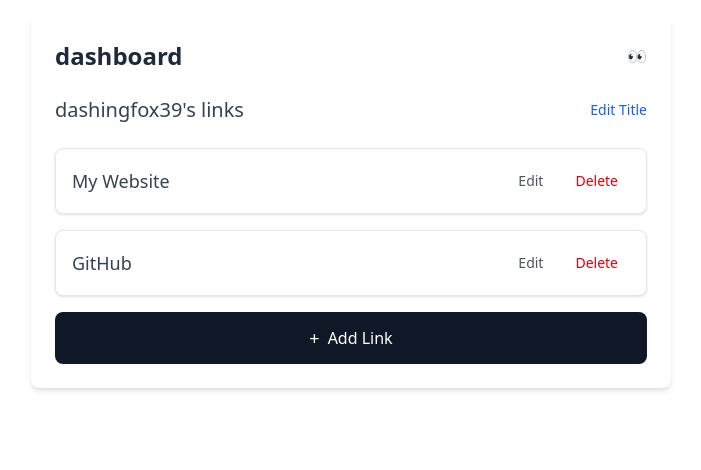
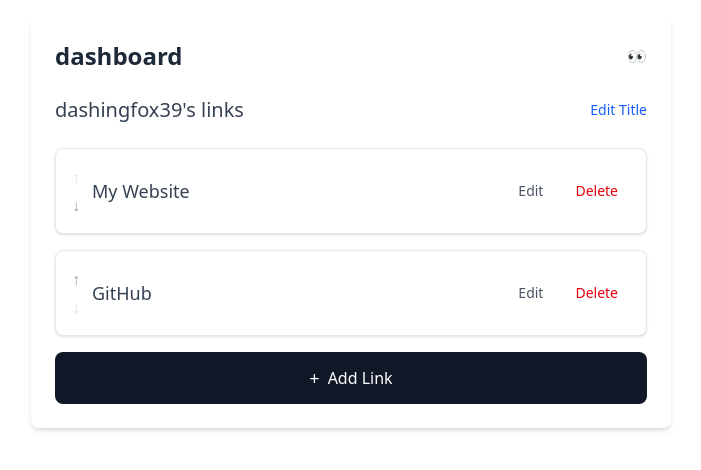
Before and after one commit to suhailxyz/wundalink, an Angular app in the folder frontend/: page /dashboard in a window 1280 px wide. Shown: the top 470 px of the page, without its empty margins (289-990 px from the left). Built offline with nearby package versions, Linux system fonts and the light colour scheme.

Commit message:
feat: add up/down arrows for link reordering

```diff
--- a/frontend/src/app/pages/dashboard-page/dashboard-page.component.html
+++ b/frontend/src/app/pages/dashboard-page/dashboard-page.component.html
@@ -60,11 +60,25 @@
       <div *ngFor="let link of links; let i = index"
            class="bg-white rounded-lg shadow-sm border border-gray-200 p-4 flex items-center justify-between gap-4 hover:border-gray-300 transition-colors">
         <ng-container *ngIf="!link.isEditing">
-          <a [href]="link.url"
-             target="_blank"
-             class="flex-grow text-lg text-gray-700 hover:text-blue-600 transition-colors">
-            {{ link.label }}
-          </a>
+          <div class="flex items-center gap-3">
+            <div class="flex flex-col gap-1">
+              <button (click)="moveUp(i)"
+                      [disabled]="i === 0"
+                      class="text-gray-400 hover:text-gray-600 disabled:opacity-30 disabled:cursor-not-allowed">
+                ↑
+              </button>
+              <button (click)="moveDown(i)"
+                      [disabled]="i === links.length - 1"
+                      class="text-gray-400 hover:text-gray-600 disabled:opacity-30 disabled:cursor-not-allowed">
+                ↓
+              </button>
+            </div>
+            <a [href]="link.url"
+               target="_blank"
+               class="flex-grow text-lg text-gray-700 hover:text-blue-600 transition-colors">
+              {{ link.label }}
+            </a>
+          </div>
           <div class="flex gap-2">
             <button (click)="editLink(i)"
                     class="px-3 py-1.5 text-sm text-gray-600 hover:text-blue-600 hover:bg-blue-50 rounded transition-colors">
--- a/frontend/src/app/pages/dashboard-page/dashboard-page.component.ts
+++ b/frontend/src/app/pages/dashboard-page/dashboard-page.component.ts
@@ -94,4 +94,24 @@ export class DashboardPageComponent implements OnInit {
       });
     }
   }
+
+  moveUp(index: number) {
+    if (index > 0) {
+      const newLinks = [...this.links];
+      [newLinks[index - 1], newLinks[index]] = [newLinks[index], newLinks[index - 1]];
+      this.linkService.reorderLinks(index, index - 1).subscribe(links => {
+        this.links = links;
+      });
+    }
+  }
+
+  moveDown(index: number) {
+    if (index < this.links.length - 1) {
+      const newLinks = [...this.links];
+      [newLinks[index], newLinks[index + 1]] = [newLinks[index + 1], newLinks[index]];
+      this.linkService.reorderLinks(index, index + 1).subscribe(links => {
+        this.links = links;
+      });
+    }
+  }
 }
--- a/frontend/src/app/services/link.service.ts
+++ b/frontend/src/app/services/link.service.ts
@@ -48,4 +48,12 @@ export class LinkService {
     this.linksSubject.next(updated);
     return of(updated).pipe(delay(100));
   }
+
+  reorderLinks(previousIndex: number, currentIndex: number): Observable<Link[]> {
+    const links = [...this.linksSubject.value];
+    const [movedItem] = links.splice(previousIndex, 1);
+    links.splice(currentIndex, 0, movedItem);
+    this.linksSubject.next(links);
+    return of(links).pipe(delay(100)); // Simulate API delay
+  }
 }
```
